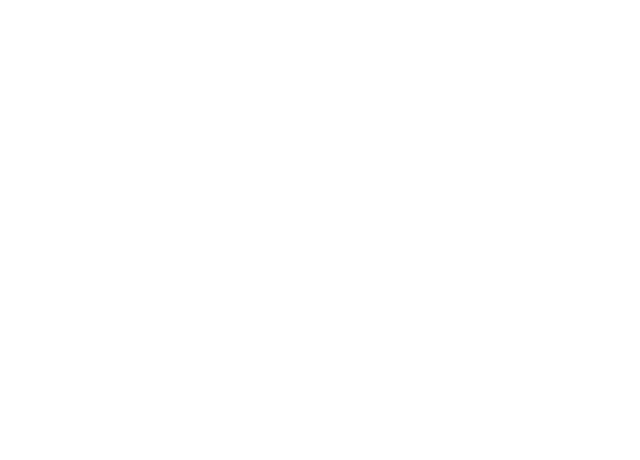
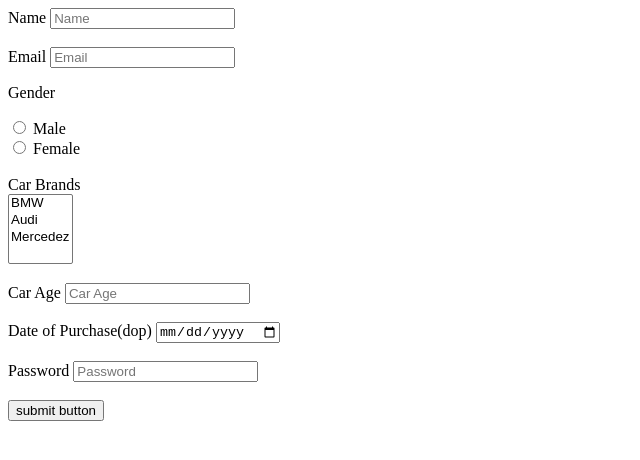
Before and after one commit to acciojob/car-insurance-form-charulatamhaiskey, a website: page main.html in a window 1280 px wide. Shown: the whole page, without its empty margins (0-640 px from the left). Drawn offline with Linux system fonts and the light colour scheme.

Commit message:
created a submission

```diff
--- a/main.html
+++ b/main.html
@@ -10,6 +10,36 @@
 	<!-- the entire body must be written by student -->
     <script type="text/javascript" src="./script.js">
 </script>
+<form method="post">
+		<label for="name">Name</label>
+		<input required type="text" id="name" placeholder="Name"><br><br>
+
+		<label for="email">Email</label>
+		<input required type="email" id="email" placeholder="Email"><br>
+
+		<p>Gender</p>
+		<input required type="radio" id="male" name="gender" value="Male">
+		<label for="male">Male</label><br>
+		<input required type="radio" id="female" name="gender" value="Female">
+		<label for="female">Female</label><br><br>
+
+		<label for="cars" >Car Brands</label><br>
+		<select multiple id="cars" name="cars">
+			<option value="1">BMW</option>
+			<option value="2">Audi</option>
+			<option value="3">Mercedez</option>
+		</select><br><br>
+
+		<label for="carage">Car Age</label>
+		<input required type="number" id="carage" placeholder="Car Age"><br><br>
+
+		<label for="dop">Date of Purchase(dop)</label>
+		<input required type="date" id="dop" placeholder="dop"><br><br>
+
+		<label for="password">Password</label>
+		<input required type="password" id="password" placeholder="Password"><br><br>
+		<button type="submit">submit button</button>
+	</form>
 
 </body>
 
```
